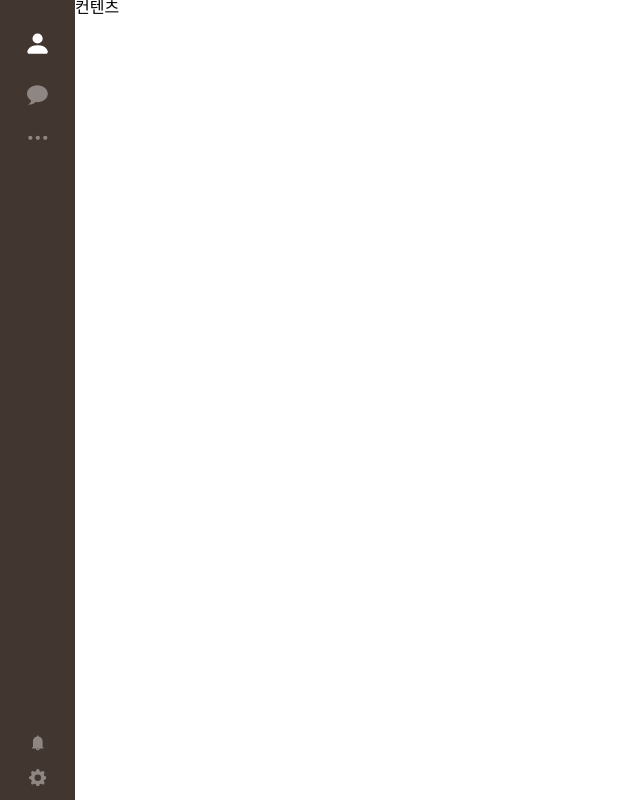
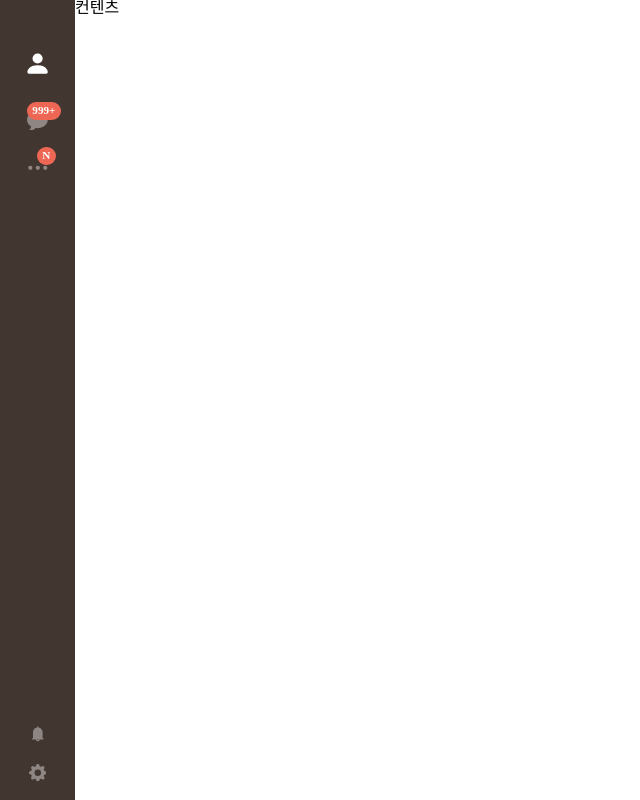
Before and after one commit to jaryapp/KakaoTalk-clone, a React (Create React App) app in the folder front/: page / in a window 1280 px wide. Shown: the whole page, without its empty margins (0-640 px from the left). Built offline with nearby package versions, Linux system fonts and the light colour scheme.

Commit message:
feat: mark-up BallonNotification

```diff
--- a/front/src/components/Navigation/Naviagtion.tsx
+++ b/front/src/components/Navigation/Naviagtion.tsx
@@ -7,18 +7,21 @@ import { ImBubble } from 'react-icons/im';
 import { FiMoreHorizontal } from 'react-icons/fi';
 import { AiFillBell } from 'react-icons/ai';
 
+/* Internal dependencies */
+import BallonNotification from '@elements/BallonNotification';
+
 const StyledNavigation = styled.nav`
   background-color: #423630;
   height: 100%;
   ul {
     height: 100%;
-    padding: 30px 0 10px;
+    padding: 50px 0 15px;
     display: flex;
     flex-direction: column;
     align-items: center;
     li {
       color: #8d8683;
-      margin-bottom: 0.8em;
+      margin-bottom: 1em;
       cursor: pointer;
       &:hover {
         color: #bdb4af;
@@ -63,11 +66,13 @@ const Navigation: React.FC = () => {
       id: 2,
       className: 'bubble',
       icon: <ImBubble />,
+      label: '999+',
     },
     {
       id: 3,
       className: 'more',
       icon: <FiMoreHorizontal />,
+      label: 'N',
     },
     {
       id: 4,
@@ -98,7 +103,13 @@ const Navigation: React.FC = () => {
               )}
               onClick={() => onClick(nav.id)}
             >
-              {nav.icon}
+              {nav.label ? (
+                <BallonNotification label={nav.label}>
+                  {nav.icon}
+                </BallonNotification>
+              ) : (
+                nav.icon
+              )}
             </li>
           );
         })}
--- /dev/null
+++ b/front/src/elements/BallonNotification/BallonNotification.tsx
@@ -0,0 +1,43 @@
+/* External dependencies */
+import React from 'react';
+import styled from 'styled-components';
+
+const StyledBallonNotification = styled.div`
+  position: relative;
+  // 초점맞추기
+  .point {
+    position: absolute;
+    width: 30px;
+    min-height: 10px;
+    top: -8px;
+    right: -11px;
+    display: flex;
+    justify-content: center;
+  }
+  .label {
+    font-size: 0.7rem;
+    background-color: #ed6754;
+    border-radius: 10px;
+    padding: 0.3em 0.5em;
+    color: white;
+    font-weight: bold;
+  }
+`;
+
+interface Props {
+  label: string;
+}
+
+const BallonNotification: React.FC<Props> = ({ children, label }) => {
+  return (
+    <StyledBallonNotification>
+      {/* <div className="label">{label}</div> */}
+      <div className="point">
+        <div className="label">{label}</div>
+      </div>
+      {children}
+    </StyledBallonNotification>
+  );
+};
+
+export default BallonNotification;
--- /dev/null
+++ b/front/src/elements/BallonNotification/index.ts
@@ -0,0 +1 @@
+export { default } from './BallonNotification';
```
